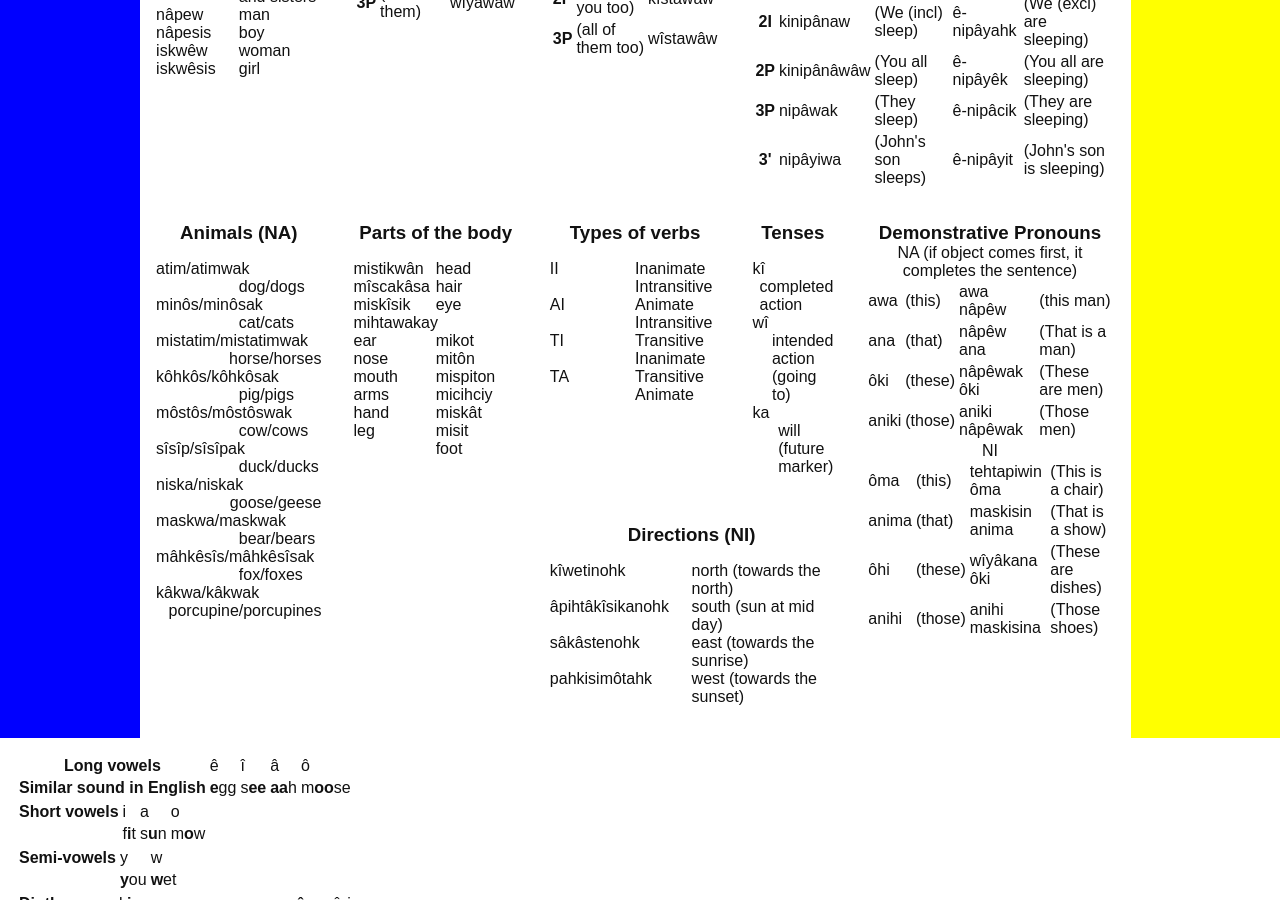
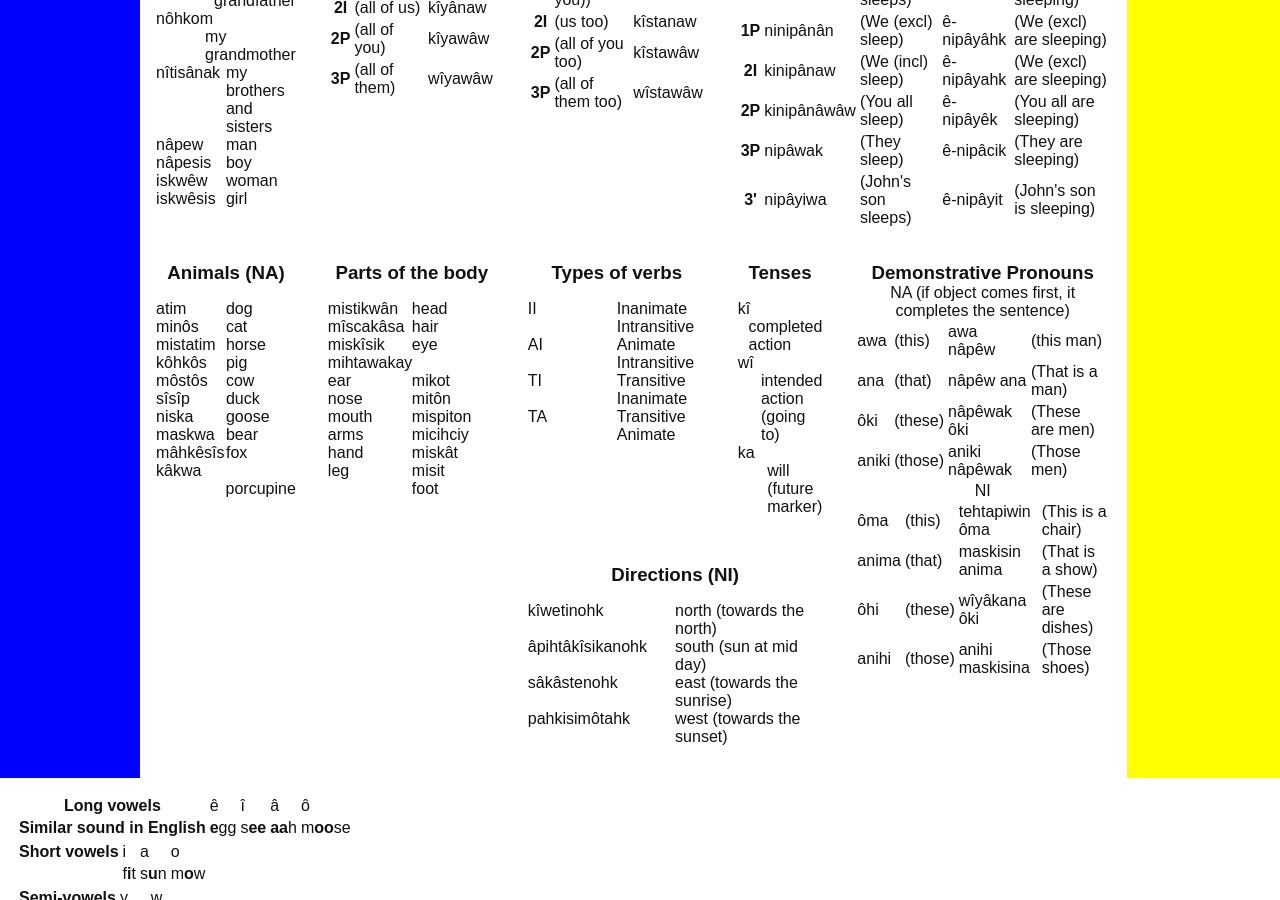
Before and after one commit to eddieantonio/cree-language-guide, a Jekyll site: the page built from index.html, in a window 1280 px wide and 900 px high, scrolled down 1291 px. Built offline with Jekyll 4.4.1, drawn with Linux system fonts in a browser that asks for light colours.

Commit message:
Remove animal plurals.

```diff
--- a/_data/guide.yml
+++ b/_data/guide.yml
@@ -332,26 +332,26 @@
  animals:
    title: Animals (NA)
    contents:
-    - trans: dog/dogs
-      cree: atim/atimwak
-    - trans: cat/cats
-      cree: minôs/minôsak
-    - trans: horse/horses
-      cree: mistatim/mistatimwak
-    - trans: pig/pigs
-      cree: kôhkôs/kôhkôsak
-    - trans: cow/cows
-      cree: môstôs/môstôswak
-    - trans: duck/ducks
-      cree: sîsîp/sîsîpak
-    - trans: goose/geese
-      cree: niska/niskak
-    - trans: bear/bears
-      cree: maskwa/maskwak
-    - trans: fox/foxes
-      cree: mâhkêsîs/mâhkêsîsak
-    - trans: porcupine/porcupines
-      cree: kâkwa/kâkwak
+    - trans: dog
+      cree: atim
+    - trans: cat
+      cree: minôs
+    - trans: horse
+      cree: mistatim
+    - trans: pig
+      cree: kôhkôs
+    - trans: cow
+      cree: môstôs
+    - trans: duck
+      cree: sîsîp
+    - trans: goose
+      cree: niska
+    - trans: bear
+      cree: maskwa
+    - trans: fox
+      cree: mâhkêsîs
+    - trans: porcupine
+      cree: kâkwa
 
  parts-of-the-body:
    title: Parts of the body
```
